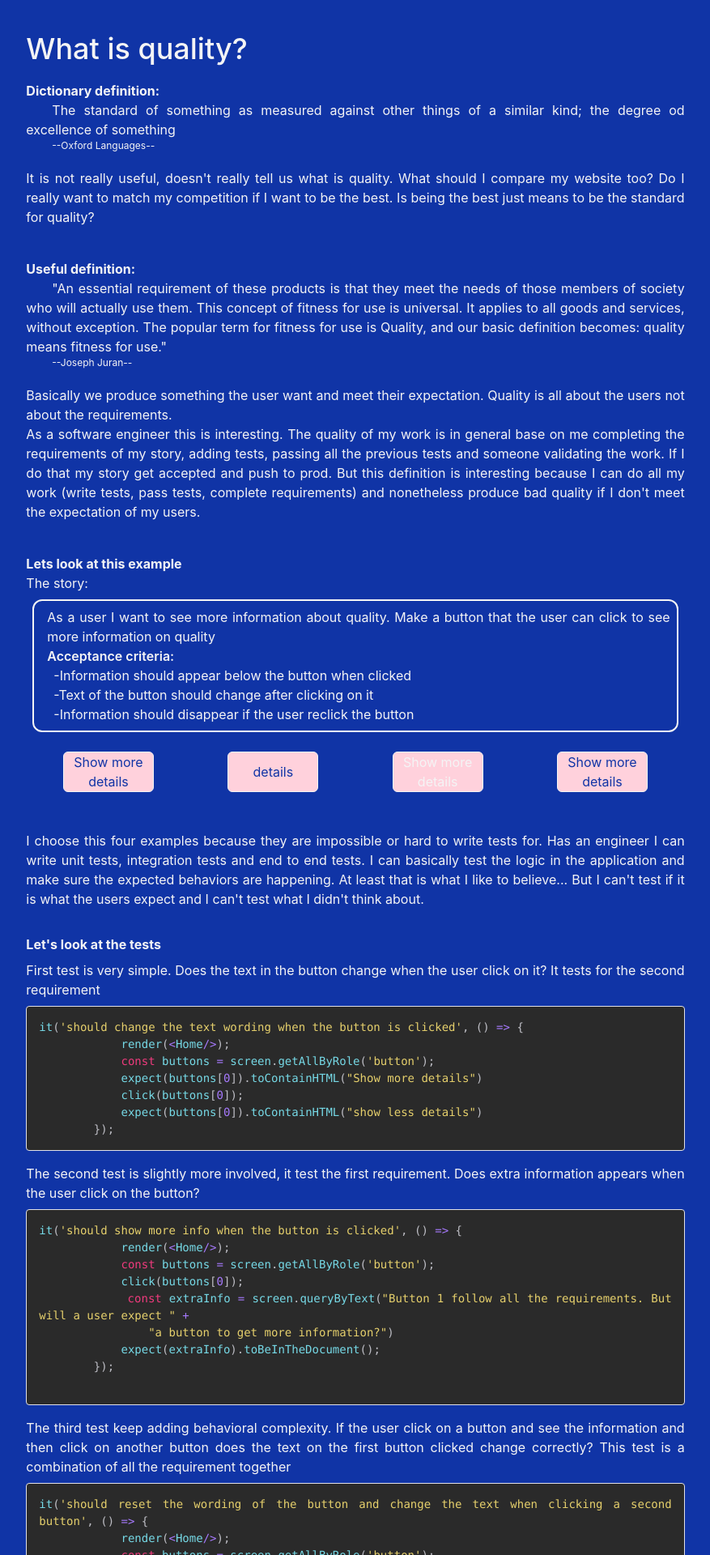
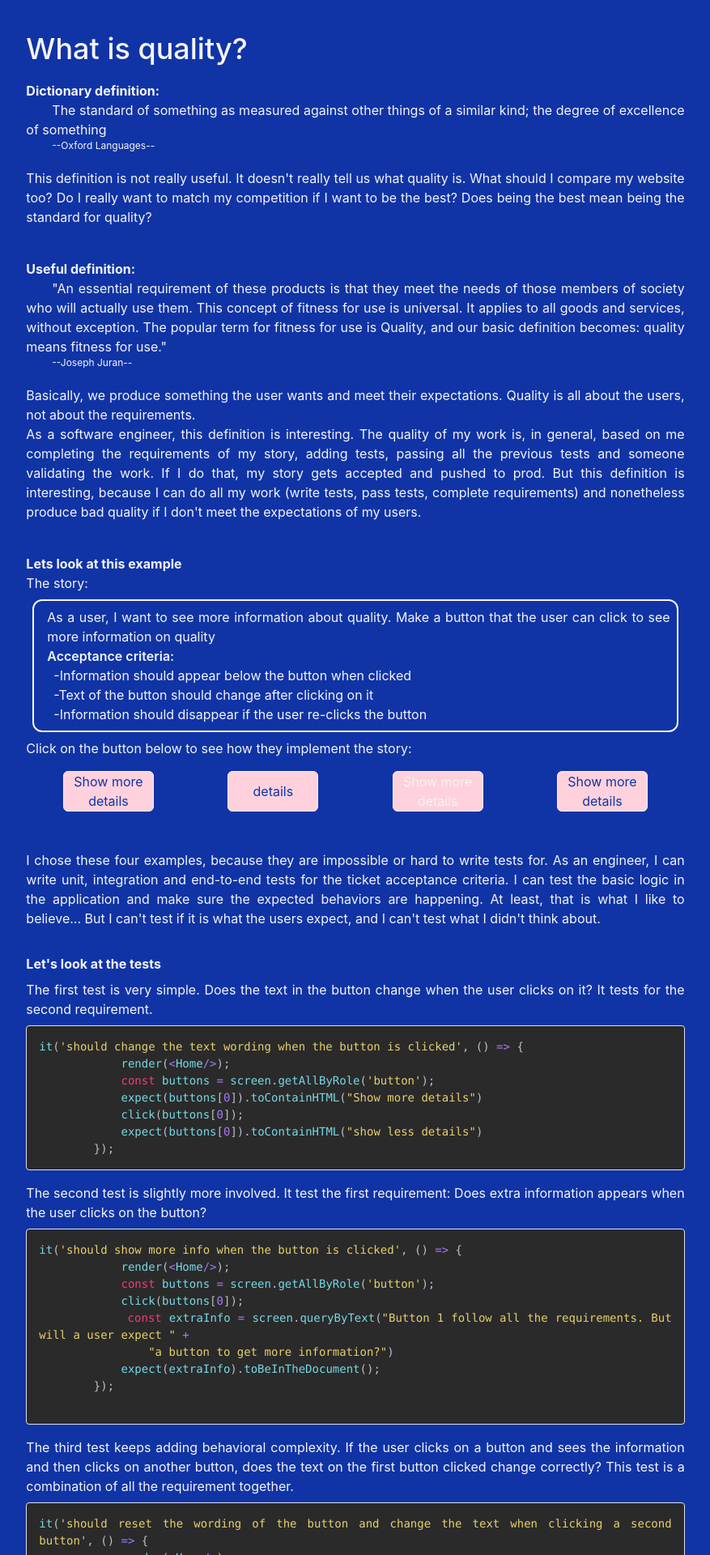
Before and after one commit to willot/Quality, a React (Create React App) app: page / in a window 1280 px wide. Shown: the top 1920 px of the page at 81% size, without its empty margins (201-1078 px from the left). Built offline with nearby package versions, Linux system fonts and the light colour scheme.

Commit message:
correct bunch of typos

```diff
--- a/src/pages/Home.tsx
+++ b/src/pages/Home.tsx
@@ -19,14 +19,14 @@ export const Home = () => {
         if (textDetails === "button1") {
             return (
                 <section>
-                    Button 1 follow all the requirements. But will a user expect a button to get more information?
+                    Button 1 follows all the requirements, but will a user expect a button to get more information? Should it be a link to a help page?
                 </section>
             )
         }
         if (textDetails === "button2") {
             return (
                 <section>
-                    Button 2 follow all the requirements. But the wording of the button is confusing. Did you checked it
+                    Button 2 follows all the requirements, but the wording of the button is confusing. Did you check it
                     on mobile?
                     Is it too wide?
                 </section>
@@ -35,14 +35,14 @@ export const Home = () => {
         if (textDetails === "button3") {
             return (
                 <section>
-                    Button 3 follow all the requirements. But the color contrast is hard to read.
+                    Button 3 follows all the requirements, but the color contrast is hard to read.
                 </section>
             )
         }
         if (textDetails === "button4") {
             return (
                 <section>
-                    Button 4 fit all the acceptance criteria but it is not accessible... Try to select it by tabbing.
+                    Button 4 fits all the acceptance criteria, but it is not accessible... Try to select it by tabbing.
                 </section>
             )
         }
@@ -106,11 +106,11 @@ export const Home = () => {
             <section className="pb-10">
                 <h2 className="font-bold">Dictionary definition:</h2>
                 <p className="indent-8">The standard of something as measured against other things of a similar kind;
-                    the degree od excellence of something</p>
+                    the degree of excellence of something</p>
                 <p className="text-xs indent-8 pb-5">--Oxford Languages--</p>
-                <p>It is not really useful, doesn't really tell us what is quality. What should I compare my website
-                    too? Do I really want to match my competition if I want to be the best. Is being the best just means
-                    to be the standard for quality?</p>
+                <p>This definition is not really useful. It doesn't really tell us what quality is. What should I compare my website
+                    too? Do I really want to match my competition if I want to be the best? Does being the best mean
+                    being the standard for quality?</p>
             </section>
             <section className="pb-10">
                 <h2 className="font-bold">Useful definition:</h2>
@@ -122,28 +122,29 @@ export const Home = () => {
                 </p>
                 <p className="text-xs indent-8 pb-5">--Joseph Juran--</p>
                 <p>
-                    Basically we produce something the user want and meet their expectation. Quality is all about the
-                    users not about the requirements.
+                    Basically, we produce something the user wants and meet their expectations. Quality is all about the
+                    users, not about the requirements.
                 </p>
                 <p>
-                    As a software engineer this is interesting. The quality of my work is in general base on me
+                    As a software engineer, this definition is interesting. The quality of my work is, in general, based on me
                     completing the requirements of my story, adding tests, passing all the previous tests and someone
-                    validating the work. If I do that my story get accepted and push to prod. But this definition is
-                    interesting because I can do all my work (write tests, pass tests, complete requirements) and
-                    nonetheless produce bad quality if I don't meet the expectation of my users.
+                    validating the work. If I do that, my story gets accepted and pushed to prod. But this definition is
+                    interesting, because I can do all my work (write tests, pass tests, complete requirements) and
+                    nonetheless produce bad quality if I don't meet the expectations of my users.
                 </p>
             </section>
             <section className="pb-10">
                 <h2 className="font-bold">Lets look at this example</h2>
                 <h3>The story:</h3>
                 <section className="border-2 border-white p-2 m-2 rounded-xl">
-                    <p className="pl-2">As a user I want to see more information about quality. Make a button that the
+                    <p className="pl-2">As a user, I want to see more information about quality. Make a button that the
                         user can click to see more information on quality</p>
                     <p className="pl-2 font-semibold">Acceptance criteria:</p>
                     <ul className="pl-4">-Information should appear below the button when clicked</ul>
                     <ul className="pl-4">-Text of the button should change after clicking on it</ul>
-                    <ul className="pl-4">-Information should disappear if the user reclick the button</ul>
+                    <ul className="pl-4">-Information should disappear if the user re-clicks the button</ul>
                 </section>
+                <p>Click on the button below to see how they implement the story:</p>
                 <section className="grid grid-rows-2 grid-flow-col justify-items-center md:grid-rows-1 pt-4">
                     <ExampleButton setTextDetails={setTextDetails} buttonId="button1" buttonWording={buttonText}
                                    css={"bg-pink text-blue w-28 border border-white rounded-md mb-2 active:translate-y-0.5 duration-200 active:bg-white"}/>
@@ -160,17 +161,17 @@ export const Home = () => {
                 </section>
             </section>
             <section className="pb-4">
-                I choose this four examples because they are impossible or hard to write tests for. Has an engineer
-                I can write unit tests, integration tests and end to end tests. I can basically test the logic in the
-                application and make sure the expected behaviors are happening. At least that is what I like to
+                I chose these four examples, because they are impossible or hard to write tests for. As an engineer,
+                I can write unit, integration and end-to-end tests for the ticket acceptance criteria. I can test the basic logic in the
+                application and make sure the expected behaviors are happening. At least, that is what I like to
                 believe...
-                But I can't test if it is what the users expect and I can't test what I didn't think about.
+                But I can't test if it is what the users expect, and I can't test what I didn't think about.
             </section>
             <section className="pt-4">
                 <h2 className="font-bold">Let's look at the tests</h2>
-                <p className="py-2">First test is very simple. Does the text in the button change when the user click on
+                <p className="py-2">The first test is very simple. Does the text in the button change when the user clicks on
                     it? It tests for
-                    the second requirement</p>
+                    the second requirement.</p>
                 <SyntaxHighlighter
                     language='javascript'
                     style={xonokai}
@@ -178,8 +179,8 @@ export const Home = () => {
                 >
                     {test1}
                 </SyntaxHighlighter>
-                <p className="pb-2 pt-4">The second test is slightly more involved, it test the first requirement. Does
-                    extra information appears when the user click on the
+                <p className="pb-2 pt-4">The second test is slightly more involved. It test the first requirement: Does
+                    extra information appears when the user clicks on the
                     button?</p>
                 <SyntaxHighlighter
                     language='javascript'
@@ -188,10 +189,10 @@ export const Home = () => {
                 >
                     {test2}
                 </SyntaxHighlighter>
-                <p className="pb-2 pt-4">The third test keep adding behavioral complexity. If the user click on a button
-                    and see the information and then click on
-                    another button does the text on the first button clicked change correctly? This test is a combination
-                    of all the requirement together</p>
+                <p className="pb-2 pt-4">The third test keeps adding behavioral complexity. If the user clicks on a button
+                    and sees the information and then clicks on
+                    another button, does the text on the first button clicked change correctly? This test is a combination
+                    of all the requirement together.</p>
                 <SyntaxHighlighter
                     language='javascript'
                     style={xonokai}
@@ -199,9 +200,9 @@ export const Home = () => {
                 >
                     {test3}
                 </SyntaxHighlighter>
-                <p className="pb-2 pt-4">The last test is focus on a single button behavior. Does extra information
-                    appears when a button is clicked and then
-                    disappears when the button is clicked again? This is the last requirement</p>
+                <p className="pb-2 pt-4">The last test is focused on a single button behavior: Does extra information
+                    appear when a button is clicked and then
+                    disappear when the button is clicked again? This is the last requirement.</p>
                 <SyntaxHighlighter
                     language='javascript'
                     style={xonokai}
```
